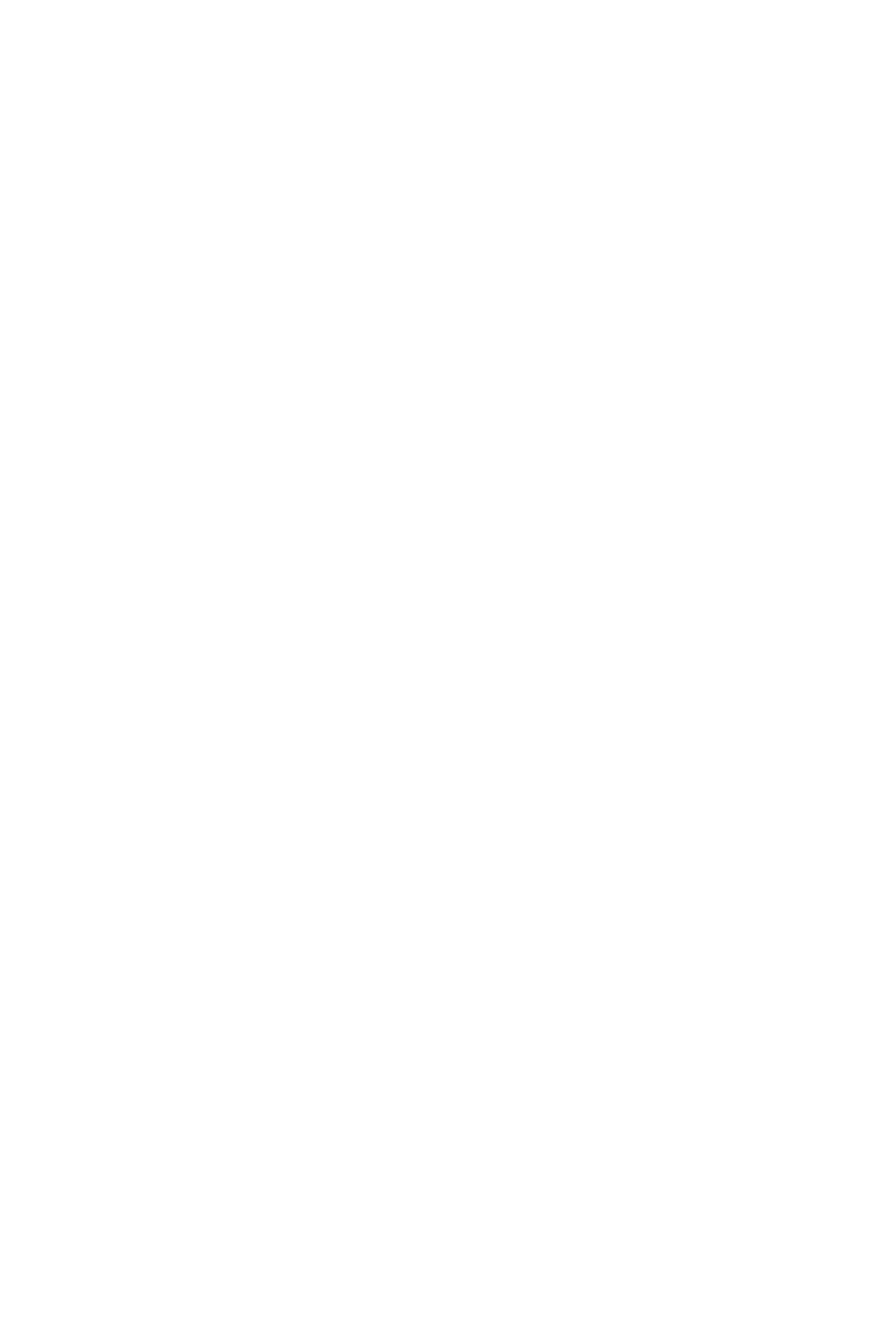
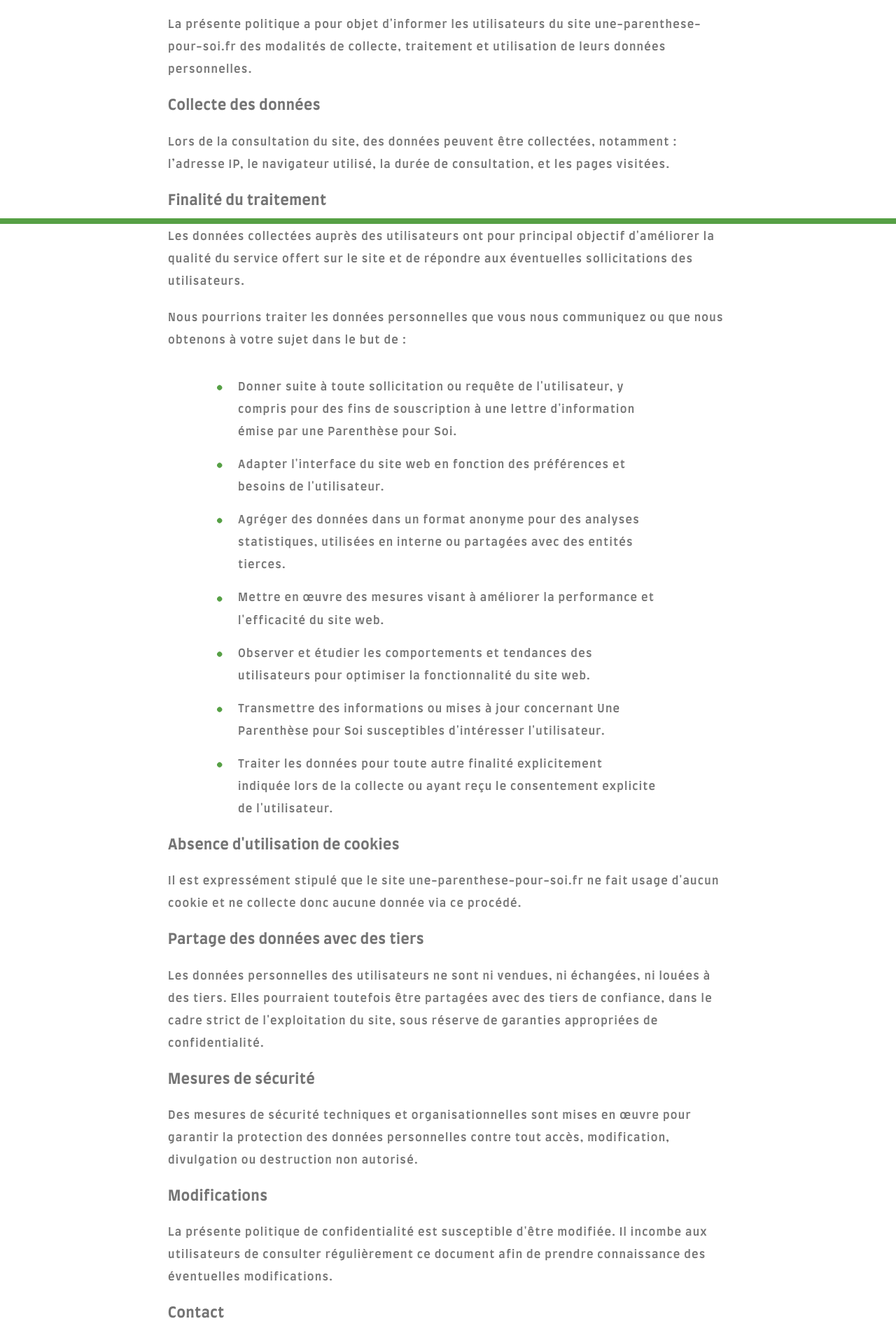
Before and after one commit to SeeYouh/parenthesePourSoi, a React (Create React App) app in the folder frontend/: page /privacy in a window 1280 px wide. Shown: the part 480-2398 px from the top of the page at 70% size. Before the commit the page ends 800 px from the top, so only its background shows below. Built offline with nearby package versions, Linux system fonts and the light colour scheme.

Commit message:
Update scss terms and privacy policy

```diff
--- a/frontend/src/pages/privacy.js
+++ b/frontend/src/pages/privacy.js
@@ -1,9 +1,115 @@
 import React from "react";
 
+import { motion, useScroll, useSpring } from "framer-motion";
+
+import FirstCategoryNavBar from "../components/data/FirstCategoryNavBar";
+import Footer from "../components/data/Footer";
+
 const Privacy = () => {
+  const { scrollYProgress } = useScroll();
+  const scaleX = useSpring(scrollYProgress, {
+    stiffness: 100,
+    damping: 30
+  });
+
   return (
-    <div>
-      <h1>Privacy Policy</h1>
+    <div className="overflowHidden">
+      <FirstCategoryNavBar />
+      <main className="globalLegalContainer">
+        <motion.div className="progressBar" style={{ scaleX }}></motion.div>
+        <h1 className="legalTitle">Politique de Confidentialité</h1>
+        <div className="legalContainer">
+          <h2 className="subLegalTitle">Mise à jour le : 15 Août 2023</h2>
+          <h2 className="subLegalTitle">Cadre et principes généraux</h2>
+          <p>
+            La présente politique a pour objet d'informer les utilisateurs du
+            site une-parenthese-pour-soi.fr des modalités de collecte,
+            traitement et utilisation de leurs données personnelles.
+          </p>
+          <h2 className="subLegalTitle">Collecte des données</h2>
+          <p>
+            Lors de la consultation du site, des données peuvent être
+            collectées, notamment : l’adresse IP, le navigateur utilisé, la
+            durée de consultation, et les pages visitées.{" "}
+          </p>
+          <h2 className="subLegalTitle">Finalité du traitement</h2>
+          <p>
+            Les données collectées auprès des utilisateurs ont pour principal
+            objectif d'améliorer la qualité du service offert sur le site et de
+            répondre aux éventuelles sollicitations des utilisateurs.
+          </p>
+          <p>
+            Nous pourrions traiter les données personnelles que vous nous
+            communiquez ou que nous obtenons à votre sujet dans le but de :
+          </p>
+          <ul>
+            <li>
+              Donner suite à toute sollicitation ou requête de l'utilisateur, y
+              compris pour des fins de souscription à une lettre d'information
+              émise par une Parenthèse pour Soi.
+            </li>
+            <li>
+              Adapter l'interface du site web en fonction des préférences et
+              besoins de l'utilisateur.
+            </li>
+            <li>
+              Agréger des données dans un format anonyme pour des analyses
+              statistiques, utilisées en interne ou partagées avec des entités
+              tierces.
+            </li>
+            <li>
+              Mettre en œuvre des mesures visant à améliorer la performance et
+              l'efficacité du site web.
+            </li>
+            <li>
+              Observer et étudier les comportements et tendances des
+              utilisateurs pour optimiser la fonctionnalité du site web.
+            </li>
+            <li>
+              Transmettre des informations ou mises à jour concernant Une
+              Parenthèse pour Soi susceptibles d'intéresser l'utilisateur.
+            </li>
+            <li>
+              Traiter les données pour toute autre finalité explicitement
+              indiquée lors de la collecte ou ayant reçu le consentement
+              explicite de l'utilisateur.
+            </li>
+          </ul>
+          <h2 className="subLegalTitle">Absence d'utilisation de cookies</h2>
+          <p>
+            Il est expressément stipulé que le site une-parenthese-pour-soi.fr
+            ne fait usage d'aucun cookie et ne collecte donc aucune donnée via
+            ce procédé.
+          </p>
+          <h2 className="subLegalTitle">Partage des données avec des tiers</h2>
+          <p>
+            Les données personnelles des utilisateurs ne sont ni vendues, ni
+            échangées, ni louées à des tiers. Elles pourraient toutefois être
+            partagées avec des tiers de confiance, dans le cadre strict de
+            l'exploitation du site, sous réserve de garanties appropriées de
+            confidentialité.
+          </p>
+          <h2 className="subLegalTitle">Mesures de sécurité</h2>
+          <p>
+            Des mesures de sécurité techniques et organisationnelles sont mises
+            en œuvre pour garantir la protection des données personnelles contre
+            tout accès, modification, divulgation ou destruction non autorisé.
+          </p>
+          <h2 className="subLegalTitle">Modifications</h2>
+          <p>
+            La présente politique de confidentialité est susceptible d'être
+            modifiée. Il incombe aux utilisateurs de consulter régulièrement ce
+            document afin de prendre connaissance des éventuelles modifications.
+          </p>
+          <h2 className="subLegalTitle">Contact</h2>
+          <p>
+            Pour toute question relative à la présente politique ou pour toute
+            demande concernant leurs données personnelles, les utilisateurs
+            peuvent contacter l'administrateur du site à [votre adresse e-mail].
+          </p>
+        </div>
+      </main>
+      <Footer />
     </div>
   );
 };
--- a/frontend/src/pages/terms.js
+++ b/frontend/src/pages/terms.js
@@ -17,7 +17,7 @@ const Terms = () => {
       <FirstCategoryNavBar />
       <main className="globalLegalContainer">
         <motion.div className="progressBar" style={{ scaleX }}></motion.div>
-        <h1 className="legalTitle">Condition d'utilisation</h1>
+        <h1 className="legalTitle">Conditions d'utilisation</h1>
         <div className="legalContainer">
           <h2 className="subLegalTitle">Mise à jour le : 15 Août 2023</h2>
           <h2 className="subLegalTitle">Acceptation des conditions</h2>
@@ -78,13 +78,13 @@ const Terms = () => {
             l'utilisateur. L'inclusion de tout lien n'implique pas une
             recommandation ou une approbation par une-parenthese-pour-soi.fr.
             Nous ne sommes pas responsables du contenu ou des pratiques de ces
-            sites tiers.{" "}
+            sites tiers.
           </p>
           <h2 className="subLegalTitle">Loi applicable</h2>
           <p>
             Les présentes conditions sont régies par la loi française. Tout
             litige relatif à une-parenthese-pour-soi.fr sera soumis à la
-            juridiction exclusive des tribunaux d'Angoulême.{" "}
+            juridiction exclusive des tribunaux d'Angoulême.
           </p>
           <h2 className="subLegalTitle">Copie et impression</h2>
           <p>
--- a/frontend/src/sass/base/_margin.scss
+++ b/frontend/src/sass/base/_margin.scss
@@ -20,6 +20,7 @@
 
 //         MARGIN-BOTTOM           //
 
+.legalContainer ul,
 .legalTitle {
   margin-bottom: 20px;
 }
--- a/frontend/src/sass/base/_padding.scss
+++ b/frontend/src/sass/base/_padding.scss
@@ -21,5 +21,5 @@
 }
 
 .legalTitle {
-  padding: 70px 0 70px 0;
+  padding: 90px 0 90px 0;
 }
```
